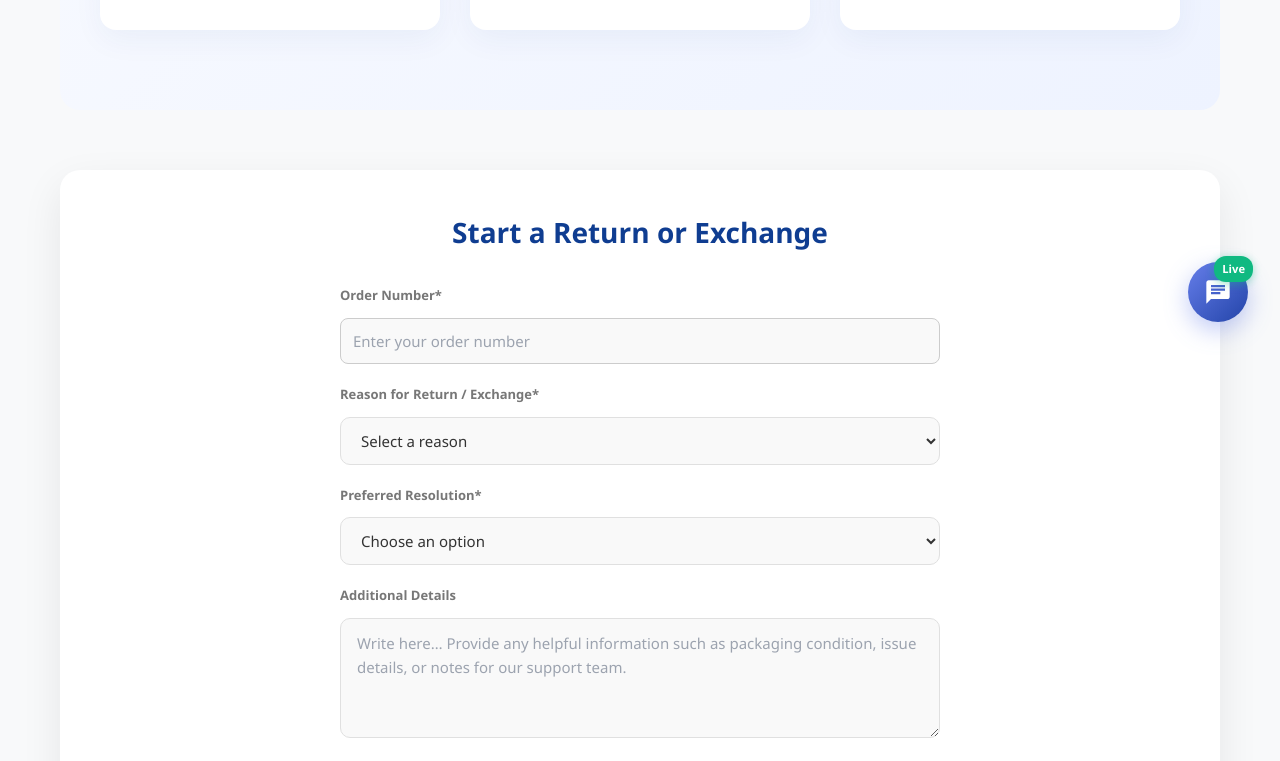
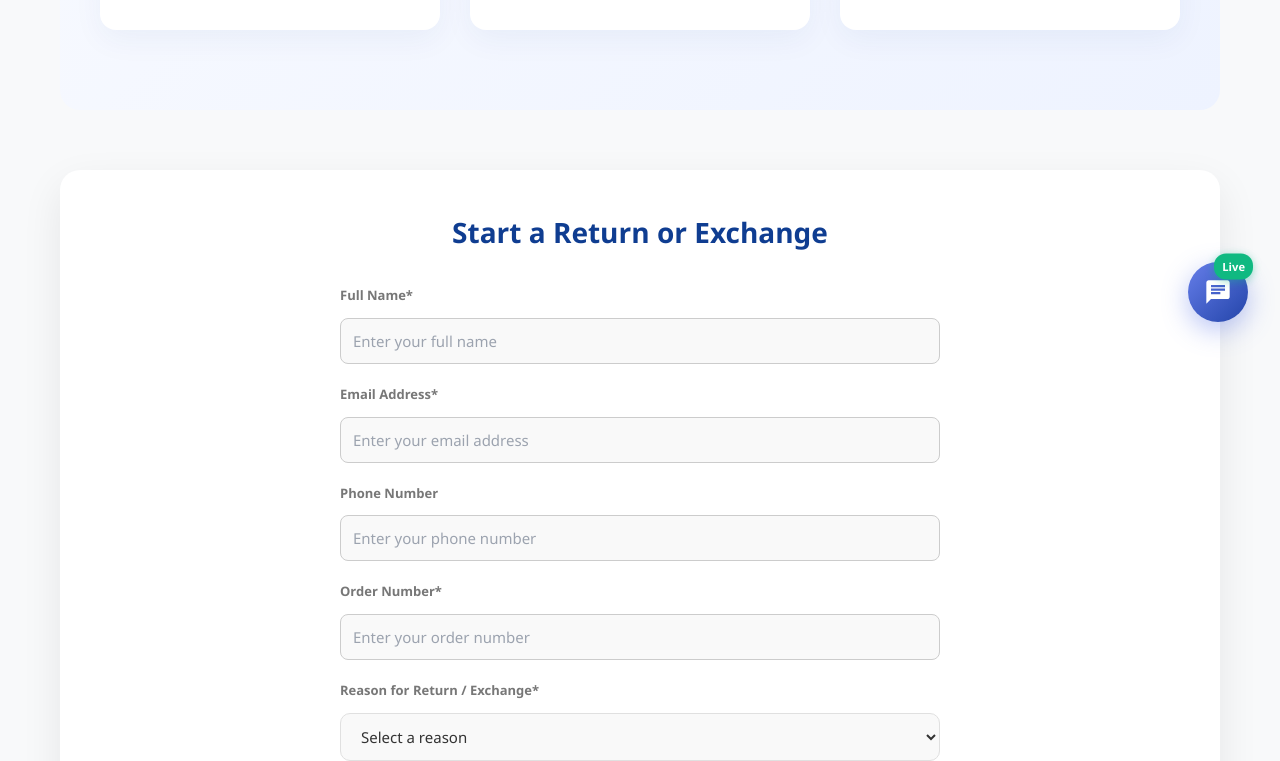
Before and after one commit to Vandanalodhi2005/smartInk_Guide, a React (Vite) app: page /refund-return-policy in a window 1280 px wide. Shown: the part 446-1207 px from the top of the page. Built offline with nearby package versions, Linux system fonts and the light colour scheme.

Commit message:
form submission

```diff
--- a/src/components/contact/ContactForm/ContactForm.jsx
+++ b/src/components/contact/ContactForm/ContactForm.jsx
@@ -1,4 +1,5 @@
 import React, { useState } from 'react';
+import axios from 'axios';
 import './ContactForm.css';
 
 const ContactForm = () => {
@@ -12,6 +13,7 @@ const ContactForm = () => {
     });
     const [isSubmitting, setIsSubmitting] = useState(false);
     const [showSuccess, setShowSuccess] = useState(false);
+    const [submitError, setSubmitError] = useState(null);
 
     const subjects = [
         'Product Inquiry',
@@ -25,12 +27,14 @@ const ContactForm = () => {
         setFormData(prev => ({ ...prev, [name]: value }));
     };
 
-    const handleSubmit = (e) => {
+    const handleSubmit = async (e) => {
         e.preventDefault();
         setIsSubmitting(true);
+        setSubmitError(null);
 
-        // Simulate API call
-        setTimeout(() => {
+        try {
+            await axios.post(`${import.meta.env.VITE_API_URL}/contact`, formData);
+
             setIsSubmitting(false);
             setShowSuccess(true);
             setFormData({
@@ -42,7 +46,11 @@ const ContactForm = () => {
                 message: ''
             });
             setTimeout(() => setShowSuccess(false), 5000);
-        }, 1500);
+        } catch (error) {
+            console.error(error);
+            setSubmitError(error.response?.data?.message || "Failed to send message. Please try again.");
+            setIsSubmitting(false);
+        }
     };
 
     if (showSuccess) {
@@ -64,6 +72,11 @@ const ContactForm = () => {
     return (
         <div className="contact-form-card">
             <h2>Send a Message</h2>
+            {submitError && (
+                <div style={{ backgroundColor: '#fee2e2', color: '#dc2626', padding: '10px', borderRadius: '5px', marginBottom: '15px', border: '1px solid #fecaca' }}>
+                    {submitError}
+                </div>
+            )}
             <form onSubmit={handleSubmit} className="contact-form-grid">
                 <div className="form-group">
                     <label htmlFor="name">Name*</label>
--- a/src/components/policy/ReturnExchange/ReturnForm/ReturnForm.jsx
+++ b/src/components/policy/ReturnExchange/ReturnForm/ReturnForm.jsx
@@ -1,8 +1,12 @@
 import React, { useState } from 'react';
+import axios from 'axios';
 import './ReturnForm.css';
 
 const ReturnForm = () => {
     const [formData, setFormData] = useState({
+        fullName: '',
+        email: '',
+        phone: '',
         orderNumber: '',
         reason: '',
         otherReason: '',
@@ -11,6 +15,7 @@ const ReturnForm = () => {
     });
     const [isSubmitting, setIsSubmitting] = useState(false);
     const [isSuccess, setIsSuccess] = useState(false);
+    const [error, setError] = useState(null);
 
     const reasons = [
         'Wrong item received',
@@ -32,21 +37,35 @@ const ReturnForm = () => {
         setFormData(prev => ({ ...prev, [name]: value }));
     };
 
-    const handleSubmit = (e) => {
+    const handleSubmit = async (e) => {
         e.preventDefault();
         setIsSubmitting(true);
-        // Simulate API call
-        setTimeout(() => {
+        setError(null);
+
+        try {
+            await axios.post(`${import.meta.env.VITE_API_URL}/contact`, {
+                type: 'return-exchange',
+                ...formData,
+                reason: formData.reason === 'Other (please specify)' ? formData.otherReason : formData.reason
+            });
+
             setIsSubmitting(false);
             setIsSuccess(true);
             setFormData({
+                fullName: '',
+                email: '',
+                phone: '',
                 orderNumber: '',
                 reason: '',
                 otherReason: '',
                 resolution: '',
                 additionalDetails: ''
             });
-        }, 1500);
+        } catch (err) {
+            console.error(err);
+            setError(err.response?.data?.message || 'Failed to submit request. Please try again.');
+            setIsSubmitting(false);
+        }
     };
 
     if (isSuccess) {
@@ -68,7 +87,46 @@ const ReturnForm = () => {
     return (
         <div className="return-form-container">
             <h2>Start a Return or Exchange</h2>
+            {error && <div className="error-message">{error}</div>}
             <form onSubmit={handleSubmit} className="return-form">
+                <div className="form-group">
+                    <label htmlFor="fullName">Full Name*</label>
+                    <input
+                        type="text"
+                        id="fullName"
+                        name="fullName"
+                        value={formData.fullName}
+                        onChange={handleChange}
+                        placeholder="Enter your full name"
+                        required
+                    />
+                </div>
+
+                <div className="form-group">
+                    <label htmlFor="email">Email Address*</label>
+                    <input
+                        type="email"
+                        id="email"
+                        name="email"
+                        value={formData.email}
+                        onChange={handleChange}
+                        placeholder="Enter your email address"
+                        required
+                    />
+                </div>
+
+                <div className="form-group">
+                    <label htmlFor="phone">Phone Number</label>
+                    <input
+                        type="tel"
+                        id="phone"
+                        name="phone"
+                        value={formData.phone}
+                        onChange={handleChange}
+                        placeholder="Enter your phone number"
+                    />
+                </div>
+
                 <div className="form-group">
                     <label htmlFor="orderNumber">Order Number*</label>
                     <input
```
